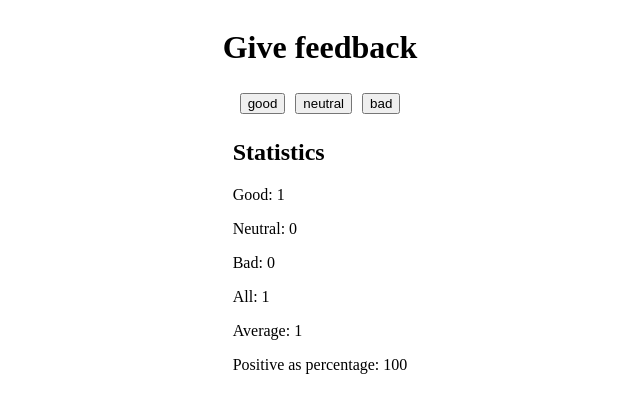
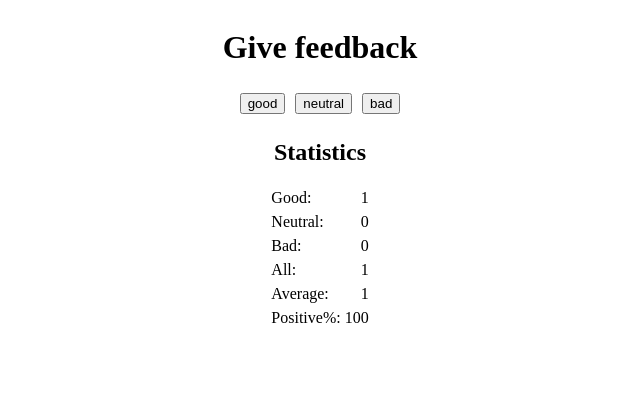
Before and after one commit to MariellaHeikkila/ofs01, a React (Vite) app in the folder osa1/unicafe/: page / in a window 1280 px wide. Both pictures are taken after a click on the button "good". Shown: the top 412 px of the page, without its empty margins (320-960 px from the left). Built offline with nearby package versions, Linux system fonts and the light colour scheme.

Commit message:
1.11* unicafe step6 (table for display statics)

```diff
--- a/osa1/unicafe/src/App.css
+++ b/osa1/unicafe/src/App.css
@@ -6,3 +6,10 @@
 .button{
   margin: 5px;
 }
+
+td:first-child{
+  text-align: left;
+}
+td:last-child{
+  text-align: right;
+}
--- a/osa1/unicafe/src/App.jsx
+++ b/osa1/unicafe/src/App.jsx
@@ -15,6 +15,7 @@ const App = () => {
         <Button text='neutral' handleClick={() => setNeutral(neutral + 1)} />
         <Button text='bad' handleClick={() => setBad(bad + 1)} />
       </div>
+      <h2>Statistics</h2>
       {good || neutral || bad ?
         <Statistics good={good} neutral={neutral} bad={bad} />
         :
@@ -33,13 +34,12 @@ const Statistics = ({ good, neutral, bad }) => {
 
   return (
     <div>
-      <h2>Statistics</h2>
       <Display text='Good:' value={good} />
       <Display text='Neutral:' value={neutral} />
       <Display text='Bad:' value={bad} />
       <Display text='All:' value={all} />
       <Display text='Average:' value={average || 0} />
-      <Display text='Positive as percentage:' value={positive || 0} />
+      <Display text='Positive%:' value={positive || 0} />
     </div>
   )
 }
@@ -55,7 +55,14 @@ const Display = ({text, value}) => {
 
   return (
     <div>
-      <p>{text} {value}</p>
+      <table style={{width: '100%'}}>
+        <tbody>
+        <tr>
+          <td>{text}</td>
+          <td>{value}</td>
+        </tr>
+        </tbody>
+      </table>
     </div>
   )
 }
```
